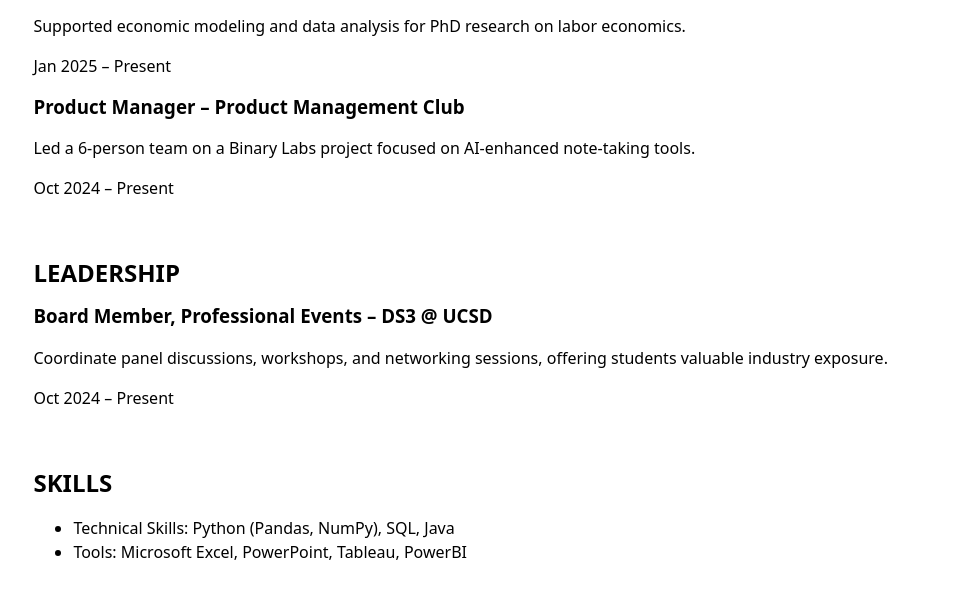
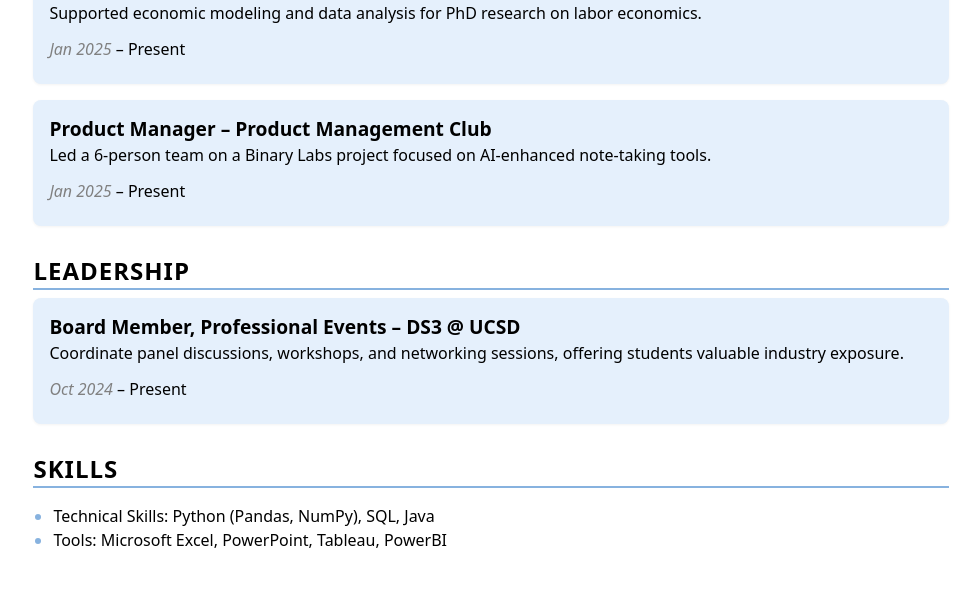
Before and after one commit to rapatnaik/portfolio, a plain HTML site: page resume/index.html in a window 1280 px wide. Shown: the part 502-1106 px from the top of the page, without its empty margins (149-1129 px from the left). Drawn offline with Linux system fonts and the light colour scheme.

Commit message:
finished?

```diff
--- a/resume/index.html
+++ b/resume/index.html
@@ -27,7 +27,6 @@
             <p><time datetime="2023-09">Sept 2023</time> – <time datetime="2027-03">Mar 2027</time></p>
         </article>
     </section>
-    <br>
     <section>
         <header>
             <h2>EXPERIENCE</h2>
@@ -40,10 +39,9 @@
         <article>
             <h3>Product Manager – Product Management Club</h3>
             <p>Led a 6-person team on a Binary Labs project focused on AI-enhanced note-taking tools.</p>
-            <p><time datetime="2024-10">Oct 2024</time> – Present</p>
+            <p><time datetime="2025-01">Jan 2025</time> – Present</p>
         </article>
     </section>
-    <br>
     <section>
         <header>
             <h2>LEADERSHIP</h2>
@@ -54,7 +52,6 @@
             <p><time datetime="2024-10">Oct 2024</time> – Present</p>
         </article>
     </section>
-    <br>
     <section>
         <header>
             <h2>SKILLS</h2>
--- a/style.css
+++ b/style.css
@@ -97,3 +97,63 @@ h1, h2, h3, h4, h5, h6 {
   line-height: 1.1;
   text-wrap: balance;
 }
+
+h2 {
+  font-size: 1.5rem;
+  margin-top: 2rem;
+  margin-bottom: 0.5rem;
+  border-bottom: 2px solid var(--color-accent);
+  padding-bottom: 0.25rem;
+  text-transform: uppercase;
+  letter-spacing: 1px;
+}
+
+h3 {
+  margin: 0.5rem 0 0.25rem;
+  font-size: 1.2rem;
+  font-weight: 600;
+}
+
+time {
+  font-style: italic;
+  color: gray;
+}
+
+section p {
+  margin: 0.25rem 0 0.75rem;
+}
+
+ul {
+  padding-left: 1.25rem; /* default indent, optional */
+}
+
+ul li {
+  list-style-type: disc; /* default bullet style */
+  color: inherit;        /* text stays default color */
+}
+
+ul li::marker {
+  color: var(--color-accent); /* only bullet color changes */
+}
+
+article {
+  padding: 0.65rem 1rem;
+  background-color: oklch(from var(--color-accent) 95% 5% h);
+  border-radius: 8px;
+  margin-bottom: 1rem;
+  box-shadow: 0 1px 3px rgba(0, 0, 0, 0.05);
+}
+
+a:hover {
+  text-decoration: underline;
+  text-decoration-color: var(--color-accent);
+}
+
+article {
+  transition: transform 0.3s ease;
+}
+
+article:hover {
+  transform: scale(1.01);
+  text-decoration-color: var(--color-accent);
+}
```
